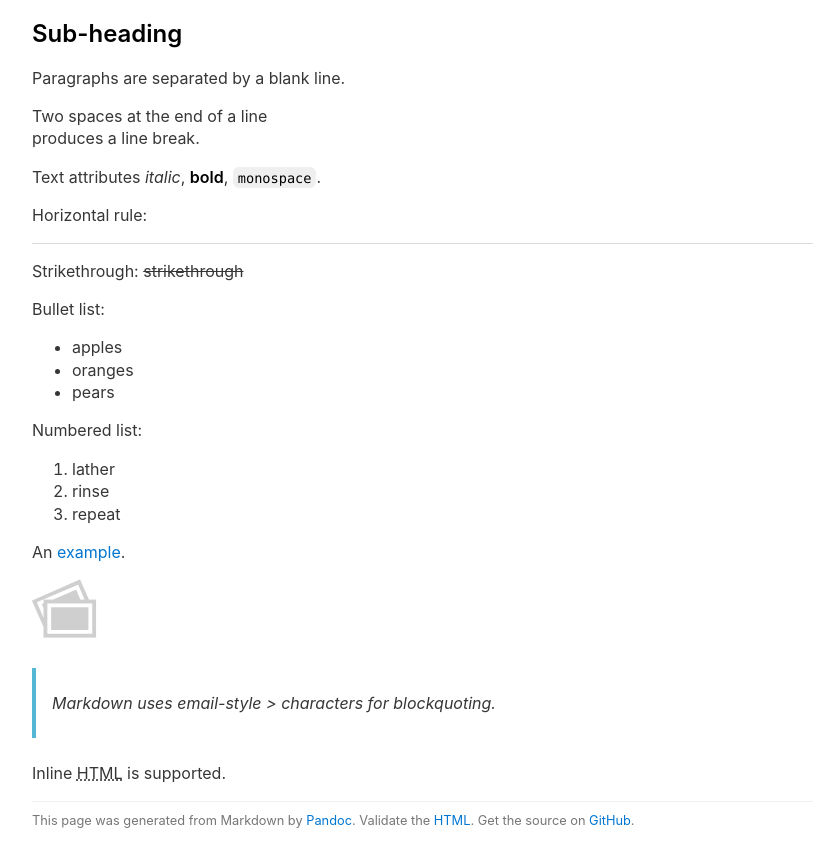
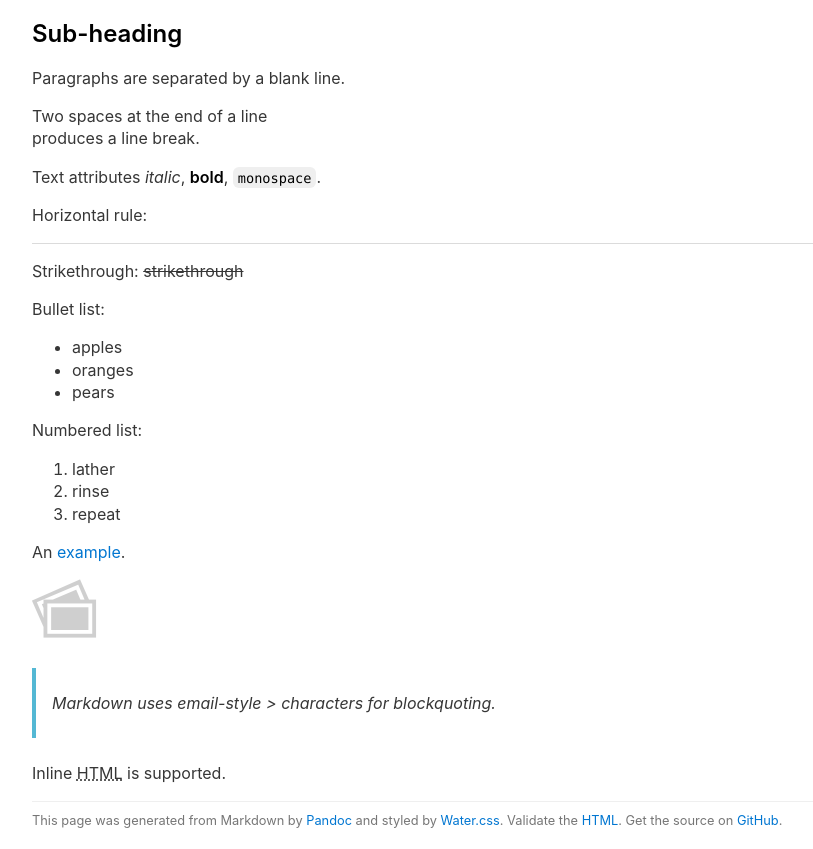
Before and after one commit to jgneff/doc-pandoc, a plain HTML site: page docs/example.html in a window 1280 px wide. Shown: the part 217-1066 px from the top of the page, without its empty margins (208-1021 px from the left). Drawn offline with Linux system fonts and the light colour scheme.

Commit message:
Add Water.css credit in footer

```diff
--- a/docs/example.html
+++ b/docs/example.html
@@ -65,6 +65,6 @@ produces a line break.</p>
 </blockquote>
 <p>Inline <abbr title="Hypertext Markup Language">HTML</abbr> is supported.</p>
 </main>
-<footer>This page was generated from Markdown by <a href="https://pandoc.org/">Pandoc</a>. Validate the <a href="https://validator.w3.org/check?uri=referer" title="W3C Markup Validation Service">HTML</a>. Get the source on <a href="https://github.com/jgneff/doc-pandoc" title="GitHub Pages with Pandoc">GitHub</a>.</footer>
+<footer>This page was generated from Markdown by <a href="https://pandoc.org/">Pandoc</a> and styled by <a href="https://github.com/kognise/water.css" title="">Water.css</a>. Validate the <a href="https://validator.w3.org/check?uri=referer" title="W3C Markup Validation Service">HTML</a>. Get the source on <a href="https://github.com/jgneff/doc-pandoc" title="GitHub Pages with Pandoc">GitHub</a>.</footer>
 </body>
 </html>
```
Also changed, not shown: docs/index.html (+1 -1 lines), 1 other file.
